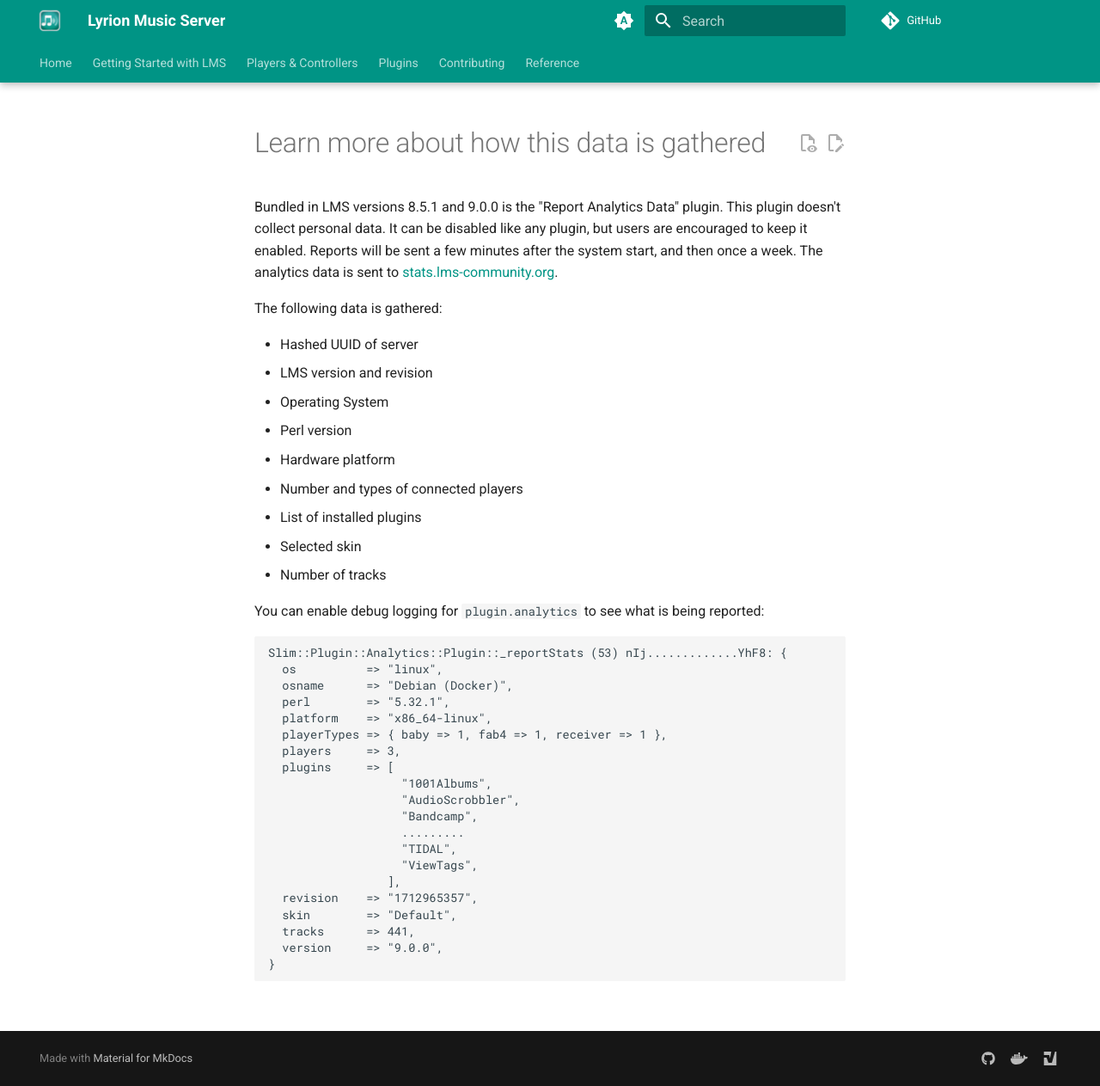
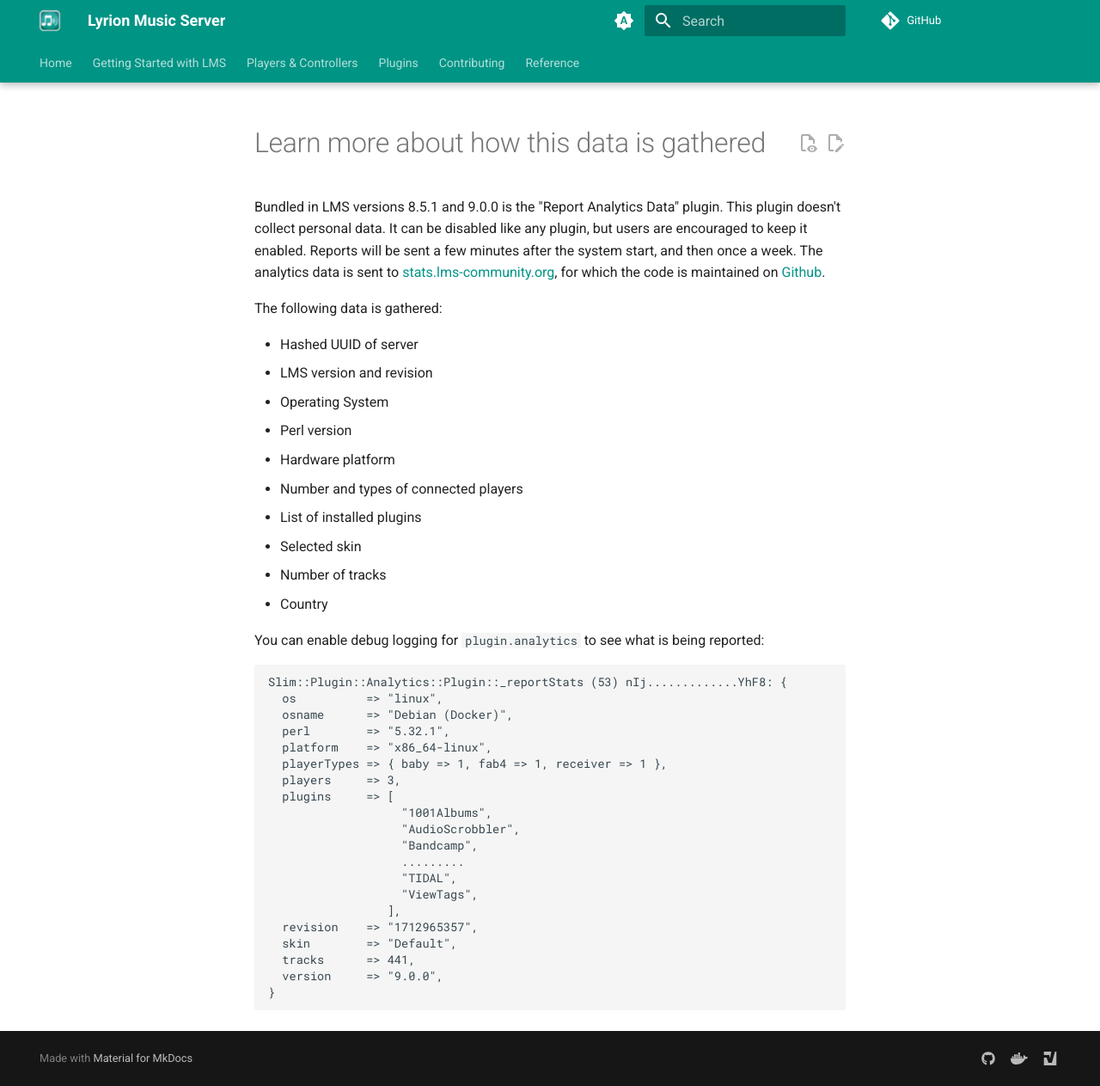
Before and after one commit to LMS-Community/lms-community.github.io, an MkDocs documentation site: the page built from docs/analytics/learn-more.md, in a window 1280 px wide and 1263 px high. Shown: the whole window at 86% size. Built offline with MkDocs 1.6.1 and Material for MkDocs 9.7.7, drawn with Linux system fonts in a browser that asks for light colours; a script that is not in the unit is left out; plug-ins that fetch from the network failed and are left out; comment, search, counter and statistics services are not loaded.

Commit message:
Add some clarification to learn more page

```diff
--- a/docs/analytics/learn-more.md
+++ b/docs/analytics/learn-more.md
@@ -5,7 +5,7 @@
 
 # Learn more about how this data is gathered
 
-Bundled in LMS versions 8.5.1 and 9.0.0 is the "Report Analytics Data" plugin. This plugin doesn't collect personal data. It can be disabled like any plugin, but users are encouraged to keep it enabled. Reports will be sent a few minutes after the system start, and then once a week. The analytics data is sent to [stats.lms-community.org](https://stats.lms-community.org).
+Bundled in LMS versions 8.5.1 and 9.0.0 is the "Report Analytics Data" plugin. This plugin doesn't collect personal data. It can be disabled like any plugin, but users are encouraged to keep it enabled. Reports will be sent a few minutes after the system start, and then once a week. The analytics data is sent to [stats.lms-community.org](https://stats.lms-community.org), for which the code is maintained on [Github](https://github.com/LMS-Community/lms-stats-service).
 
 The following data is gathered:
 
@@ -18,6 +18,7 @@
 - List of installed plugins
 - Selected skin
 - Number of tracks
+- Country
 
 You can enable debug logging for `plugin.analytics` to see what is being reported:
 
```
